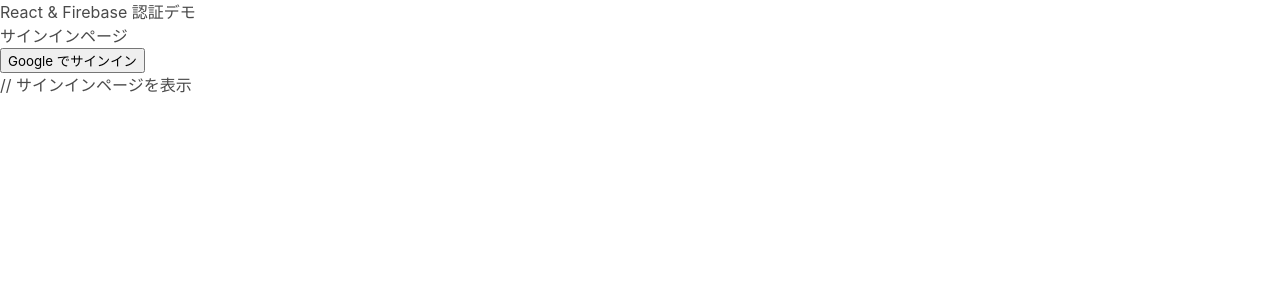
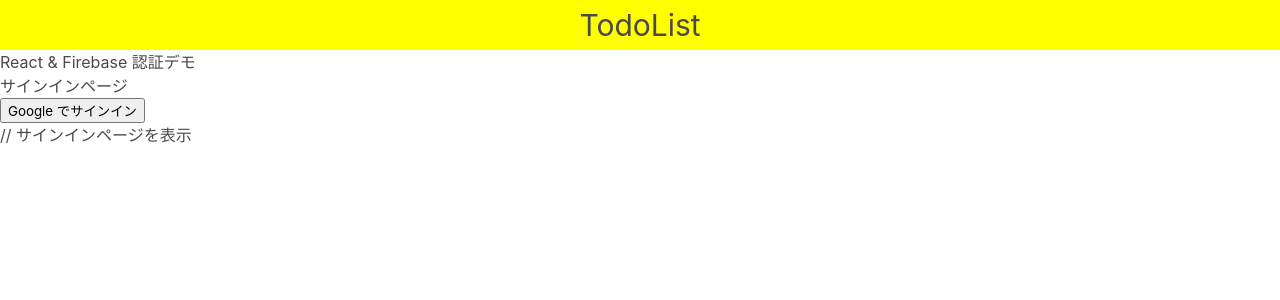
Before and after one commit to takusankai/enjoy_todolist_front, a React (Create React App) app in the folder my-react-app/: page / in a window 1280 px wide. Shown: the top 300 px of the page. Built offline with nearby package versions, Linux system fonts and the light colour scheme; no server answers.

Commit message:
create header template

```diff
--- a/my-react-app/src/App.js
+++ b/my-react-app/src/App.js
@@ -1,5 +1,6 @@
 import React from 'react';
 import SignInPage from './pages/SignInPage'; // SignInPage コンポーネントをインポート
+import Header from './Header';
 import ToDoApp from "./components/ToDoApp";
 {/*`import logo from './logo.svg';
 import Login from './pages/login';
@@ -9,7 +10,8 @@ import './App.css';`*/}
 
 function App() {
   return (
-    <div className="App">
+    <div classname="App">
+      <Header />
       <header className="App-header">
         <h1>React & Firebase 認証デモ</h1>
       </header>
--- /dev/null
+++ b/my-react-app/src/Header.js
@@ -0,0 +1,18 @@
+import React from 'react';
+
+function Header() {
+  return (
+    <div style={{
+        backgroundColor: '#FFFF00',
+        height: '50px',
+        fontSize: '30px',
+        alignContent: 'center',
+    }}>
+    <header>
+    <h1 style={{ textAlign: 'center' }}>TodoList</h1>
+    </header>
+    </div>
+  );
+}
+
+export default Header;
```
